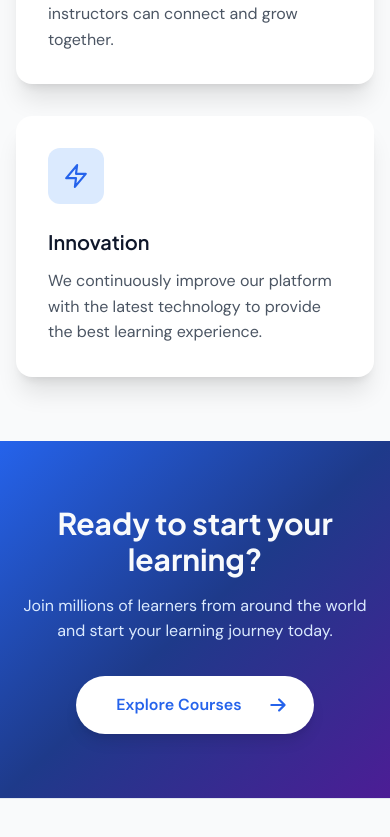
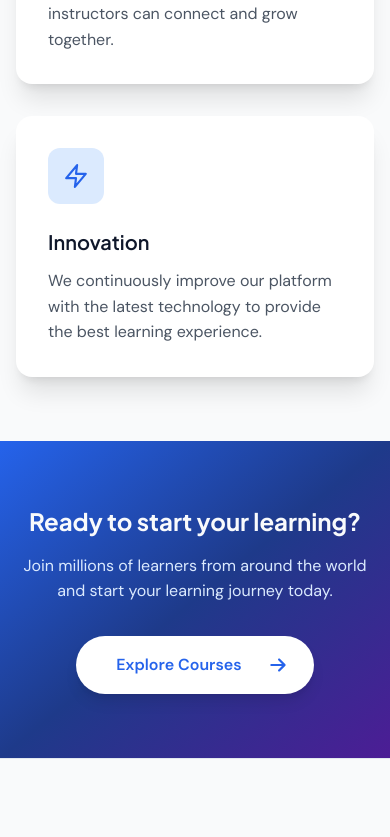
Before and after one commit to abdoayman12/learnify, a React (Vite) app: page /about in a window 390 px wide. Shown: the part 2626-3463 px from the top of the page. Built offline with nearby package versions, Linux system fonts and the light colour scheme.

Commit message:
fix: go to learn title responsive

```diff
--- a/src/pages/About.jsx
+++ b/src/pages/About.jsx
@@ -196,10 +196,10 @@ const About = () => {
             </section>
             <section className="bg-gradient-to-br from-primary-600 via-primary-900 to-violet-900 py-16">
                 <div className="mx-auto max-w-7xl text-center px-4 lg:px-8">
-                    <h2 className="text-3xl font-bold text-text-inverted">
+                    <h2 className="text-2xl md:text-3xl lg:text-4xl font-bold text-text-inverted">
                         Ready to start your learning?
                     </h2>
-                    <p className="mx-auto mt-4 max-w-2xl text-primary-100">
+                    <p className="mx-auto mt-4 max-w-xl md:max-w-2xl text-primary-100">
                         Join millions of learners from around the world and
                         start your learning journey today.
                     </p>
```
